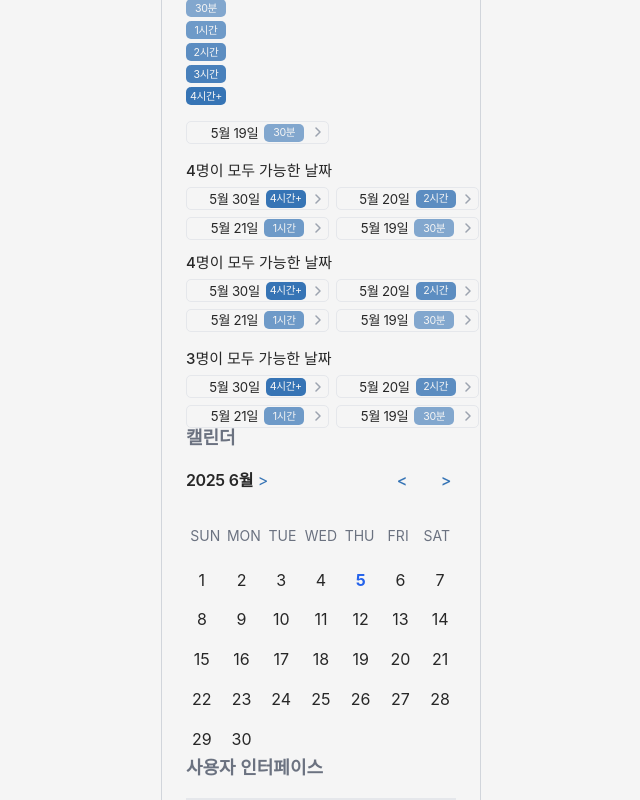
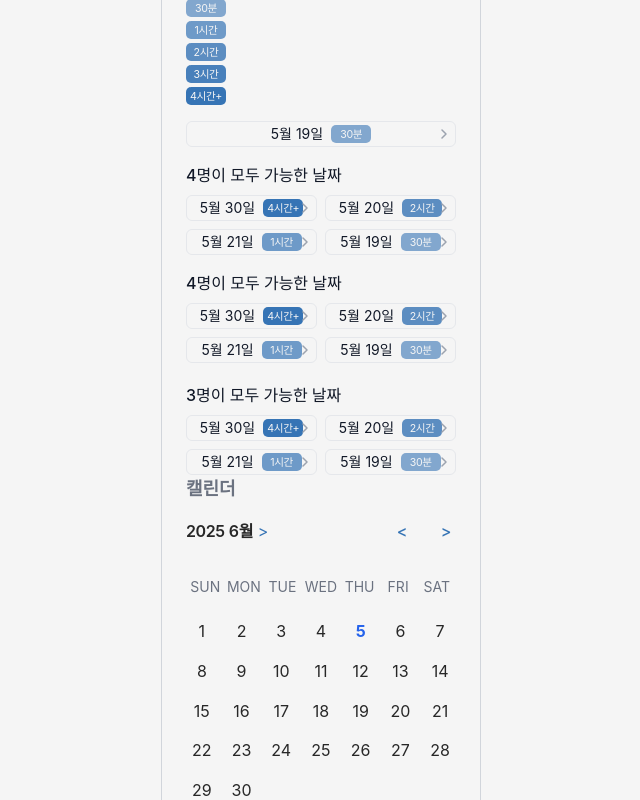
Before and after one commit to comeet-product/comeet, a Next.js app: page /playground in a window 1280 px wide. Shown: the part 1840-2640 px from the top of the page, without its empty margins (319-959 px from the left). Built offline with nearby package versions, Linux system fonts and the light colour scheme; a web font is replaced by a local one.

Commit message:
디자인 반응형으로 수정

```diff
--- a/src/app/[id]/page.js
+++ b/src/app/[id]/page.js
@@ -45,7 +45,7 @@ export default function MeetingPage({ params }) {
                     dateHeaderHeight={23}
                 />
             </div>
-            <UserBar />
+            <UserBar meetingId={unwrappedParams.id} />
         </div>
     );
 }
--- a/src/components/AvailableDatesGroup/AvailableDate.js
+++ b/src/components/AvailableDatesGroup/AvailableDate.js
@@ -14,25 +14,26 @@ export default function AvailableDate({
             onClick={onClick}
             disabled={disabled}
             className={`
-                w-[143px] h-[22.803px]
-                rounded-[5px]
+                w-full
+                rounded-md
                 bg-white
-                border border-[#E5E7EB]
+                border border-gray-200
                 flex items-center
                 relative
-                py-[3px]
+                py-0.5
+                px-3
                 ${disabled ? "opacity-50 cursor-not-allowed" : ""}
                 ${className}
             `}
         >
-            <div className="flex items-center gap-x-[6px] mx-auto">
-                <span className="text-black text-[13.265px] font-normal leading-[0px] tracking-[-0.336px]">
+            <div className="flex items-center gap-2 mx-auto">
+                <span className="text-sm text-gray-900">
                     {date}
                 </span>
                 <Time text={timeText} backgroundColor={backgroundColor} />
             </div>
             <svg
-                className="absolute right-[7px] top-1/2 -translate-y-1/2"
+                className="absolute right-2 top-1/2 -translate-y-1/2"
                 width="6"
                 height="10"
                 viewBox="0 0 6 10"
--- a/src/components/AvailableDatesGroup/AvailableDates.js
+++ b/src/components/AvailableDatesGroup/AvailableDates.js
@@ -11,11 +11,11 @@ export default function AvailableDates({
     ],
 }) {
     return (
-        <div className="w-[293px] h-[76px]">
-            <h2 className="text-black text-[15px] font-medium">
+        <div className="w-full">
+            <h2 className="text-base font-medium text-gray-900">
                 {memberCount}명이 모두 가능한 날짜
             </h2>
-            <div className="mt-[5px] grid grid-cols-2 gap-x-[7px] gap-y-[6.6px]">
+            <div className="mt-2 grid grid-cols-2 gap-2">
                 {availableDates.map((item, index) => (
                     <AvailableDate
                         key={index}
--- a/src/components/AvailableDatesGroup/AvailableDatesGroup.js
+++ b/src/components/AvailableDatesGroup/AvailableDatesGroup.js
@@ -24,7 +24,7 @@ export default function AvailableDatesGroup() {
     ];
 
     return (
-        <div className="flex flex-col space-y-[20px]">
+        <div className="flex flex-col space-y-5">
             {groupData.map((data, index) => (
                 <AvailableDates
                     key={index}
--- a/src/components/Header.js
+++ b/src/components/Header.js
@@ -17,7 +17,7 @@ export default function Header() {
     };
 
     return (
-        <div className="px-6 py-4 flex justify-start items-center border-b border-gray-300">
+        <div className="px-6 py-4 flex justify-between items-center border-b border-gray-300">
             <img
                 src="/logo_text.png"
                 className="w-[15%] min-w-[100px] object-contain cursor-pointer hover:opacity-80 transition-opacity"
```
Also changed, not shown: public/logo_text.png.
